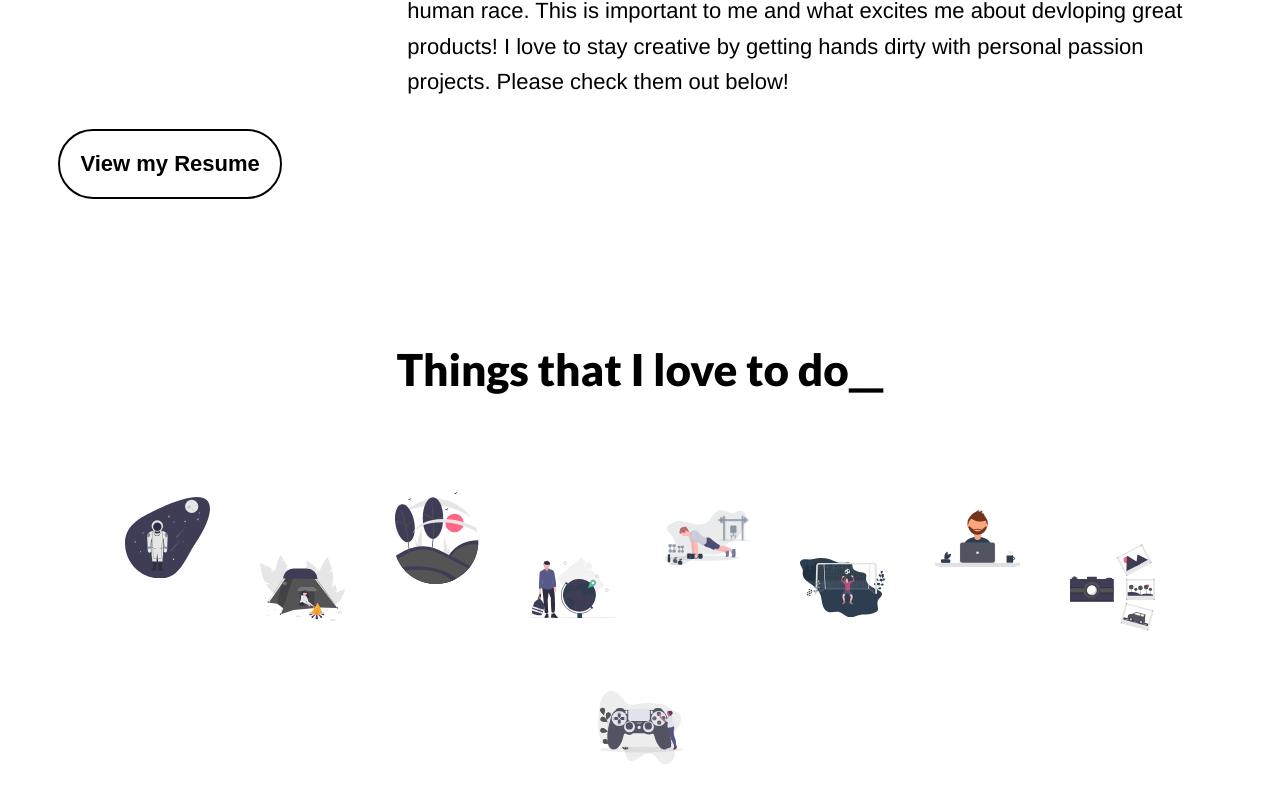
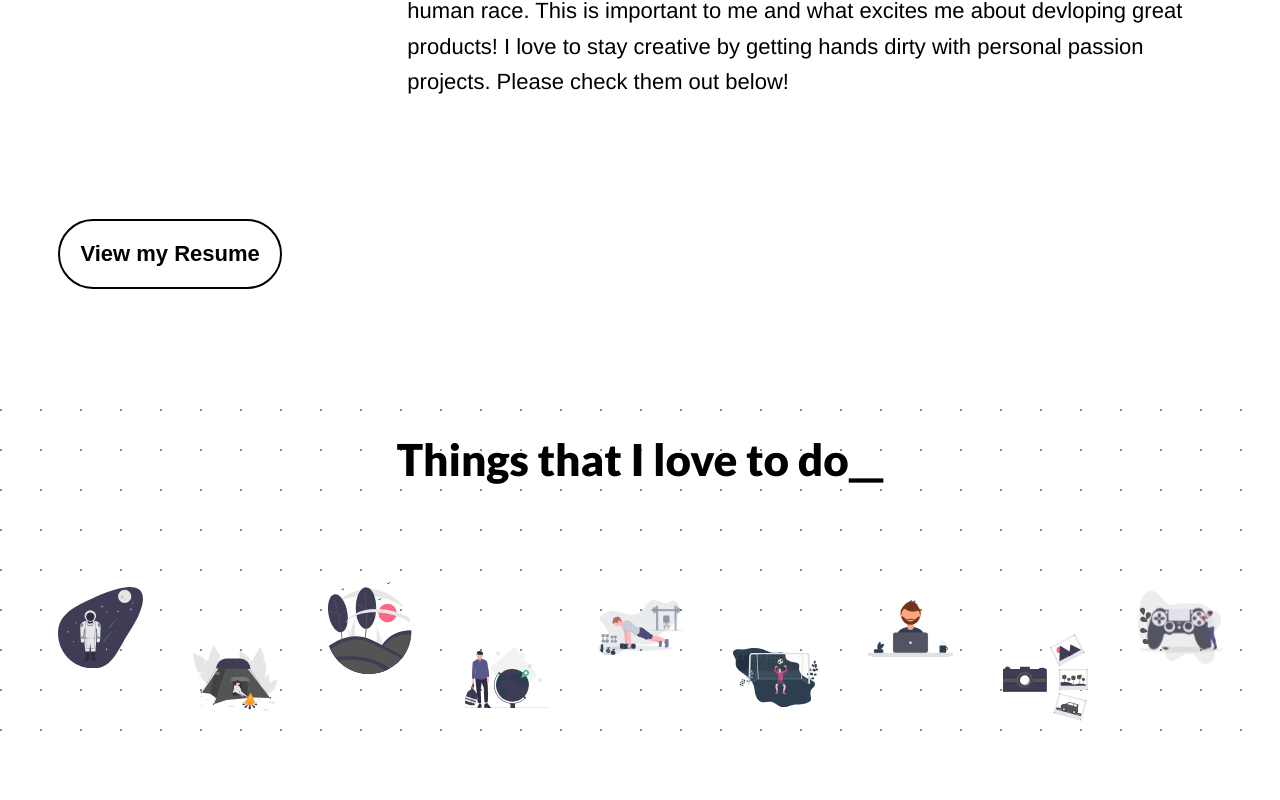
Before and after one commit to clarkenewsh/portfolio-site, a Vue app: page / in a window 1280 px wide. Shown: the part 1420-2220 px from the top of the page. Built offline with nearby package versions, Linux system fonts and the light colour scheme.

Commit message:
dotted grid background hobby component

```diff
--- a/src/App.vue
+++ b/src/App.vue
@@ -36,7 +36,7 @@ export default {
 
 .dotted-grid {
   background: white;
-  background-image: radial-gradient(black 1px, transparent 0);
+  background-image: radial-gradient(#75928e 1px, transparent 0);
   background-size: 40px 40px;
   background-position: -19px -19px;
 }
--- a/src/components/About.vue
+++ b/src/components/About.vue
@@ -69,6 +69,7 @@
     border-radius: 50px;
     font-weight: 700;
     font-size: inherit;
+    margin-top: 90px;
   }
 
     .cta-button:hover,
@@ -76,7 +77,6 @@
       {
       background: black;
       color: white
-
     }
 
 
--- a/src/components/Hobbies.vue
+++ b/src/components/Hobbies.vue
@@ -1,5 +1,5 @@
 <template>
-    <section id="hobbies">
+    <section id="hobbies" class="dotted-grid">
         <h2>Things that I love to do__</h2>
         <ul>
             <li><svg id="e2652d7b-d014-44e7-aeea-709bf92e6067" data-name="Layer 1" xmlns="http://www.w3.org/2000/svg"
@@ -1501,7 +1501,7 @@
 
 <style scoped>
 #hobbies {
-        grid-column: 2;
+    grid-column: 1/-1;
     text-align: center;
 }
 
@@ -1512,7 +1512,6 @@
     align-items: center;
     display: flex;
     flex-wrap: wrap;
-
 }
 
 ul li {
```
Lines whose indentation alone changed are shown as unchanged.
